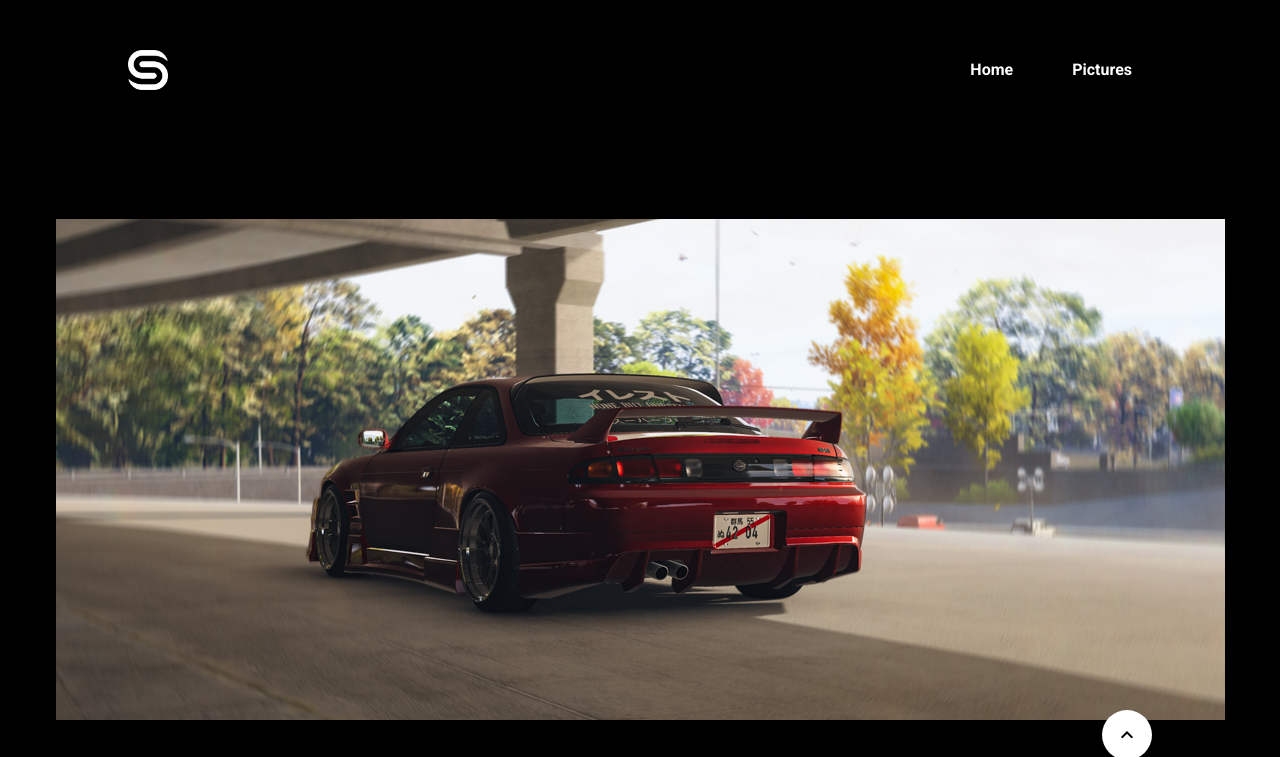
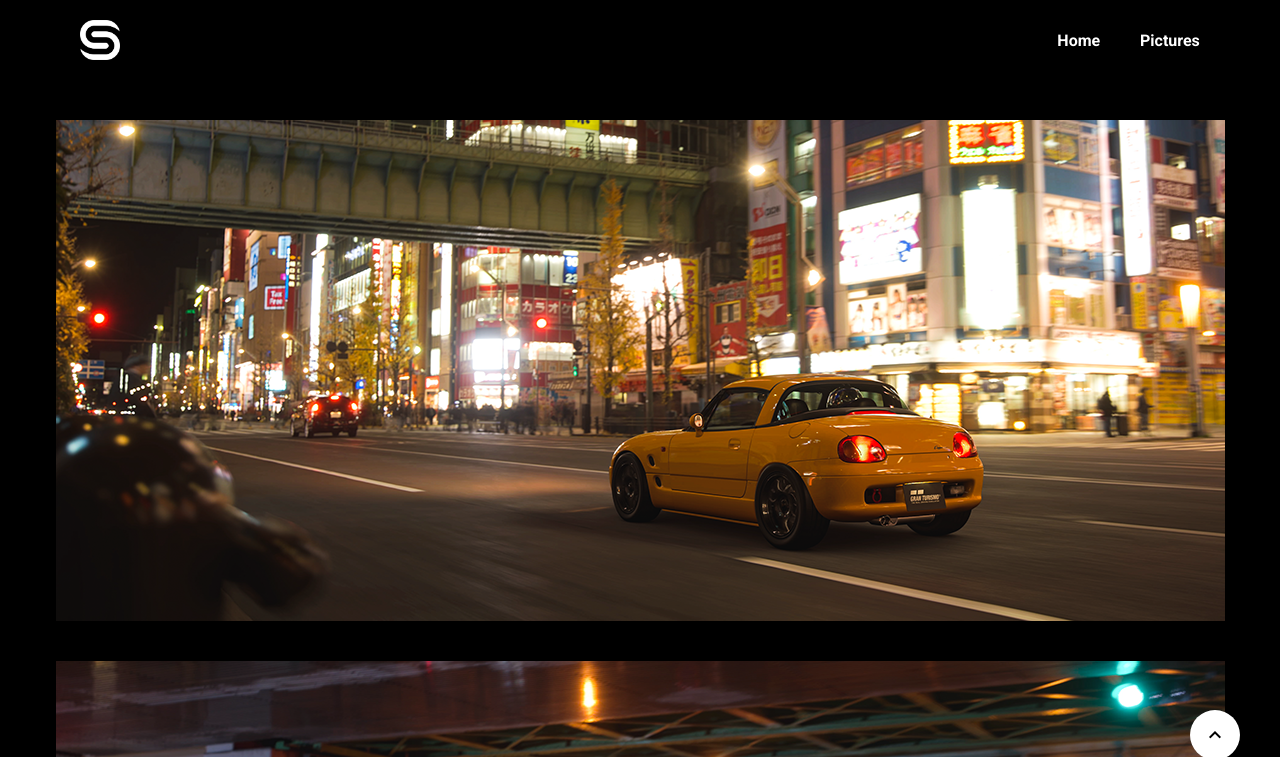
Before and after one commit to skinnzysan/photographyportfolio, a plain HTML site: page granturismo.html in a window 1280 px wide. Shown: the top 757 px of the page. Drawn offline with nearby package versions, Linux system fonts and the light colour scheme.

Commit message:
overall upgrade

```diff
--- a/pictures.html
+++ b/granturismo.html
@@ -1,7 +1,7 @@
 <!DOCTYPE html>
 <html>
   <head>
-    <title>Pictures</title>
+    <title>Gran Turismo</title>
     <link
       rel="stylesheet"
       href="https://fonts.googleapis.com/css2?family=Material+Symbols+Outlined:opsz,wght,FILL,GRAD@20..48,100..700,0..1,-50..200"
@@ -9,28 +9,24 @@
     <link rel="stylesheet" href="style/pictures.css" />
     <link rel="shortcut icon" type="image" href="pictures/logo/weblogo.png" />
   </head>
-  <body bgcolor="black">
+  <body>
     <div class="background">
-      <nav>
-        <img class="logo" src="pictures/logo/logo.png" alt="logo" />
+      <div class="nav">
+        <img class="logo" src="pictures/logo/logo.png" alt="logo" style="height: 40px; margin-left: 80px;"/>
         <ul class="nav_links">
-          <li><a href="index.html">Home</a></li>
-          <li><a href="pictures.html">Pictures</a></li>
+          <li><a href="index.html" class="textbutton">Home</a></li>
+          <li style="margin-left: 40px;">
+            <div class="dropdown">
+              <a class="dropdown-button">Pictures</a>
+              <div class="dropdown-menu">
+                <a href="needforspeed.html" class="textbutton">Need for Speed</a>
+                <a href="#" class="textbutton">Gran Turismo</a>
+              </div>
+            </div>
+          </li>
         </ul>
-      </nav>
+      </div>
       <div class="pictures">
-        <div>
-          <a href="pictures/fullsize/13.png"><img src="pictures/thumbnails/13.png" alt="13" /></a>
-        </div>
-        <div>
-          <a href="pictures/fullsize/12.png"><img src="pictures/thumbnails/12.png" alt="12" /></a>
-        </div>
-        <div>
-          <a href="pictures/fullsize/11.png"><img src="pictures/thumbnails/11.png" alt="11" /></a>
-        </div>
-        <div>
-          <a href="pictures/fullsize/10.png"><img src="pictures/thumbnails/10.png" alt="10" /></a>
-        </div>
         <div>
           <a href="pictures/fullsize/1.png"><img src="pictures/thumbnails/1.png" alt="1" /></a>
         </div>
@@ -58,9 +54,9 @@
         <div>
           <a href="pictures/fullsize/9.png"><img src="pictures/thumbnails/9.png" alt="9" /></a>
         </div>
-        <a class="goback" href="#"
-          ><span class="material-symbols-outlined"> expand_less </span></a
-        >
+        <a class="goback" href="#">
+          <span class="material-symbols-outlined"> expand_less </span>
+        </a>
       </div>
       <div class="footer"></div>
     </div>
--- a/style/home.css
+++ b/style/home.css
@@ -18,34 +18,77 @@
   height: 100vh;
 }
 
-nav {
+.nav {
+  height: 10vh;
+  width: 100vw;
   display: flex;
   align-items: center;
   justify-content: space-between;
-  padding-top: 40px;
-  padding-left: 10%;
-  padding-right: 10%;
 }
 
-.logo {
-  height: 40px;
+ul {
+  display: inline-flex;
+  list-style: none;
+  margin-right: 80px;
 }
 
-nav ul li {
-  list-style-type: none;
-  display: inline-block;
-  padding: 20px;
-}
-
-nav ul li a {
-  margin-left: 15px;
+a {
   font-family: "Roboto", sans-serif;
   font-weight: bold;
   text-decoration: none;
   color: white;
 }
 
-nav ul li a:hover {
+.textbutton:hover {
+  transition: .5s;
   color: red;
-  transition: 0.5s;
 }
+
+.dropdown {
+  color: black;
+  cursor: pointer;
+  position: relative;
+  text-align: center;
+  text-decoration: none;
+  z-index: 1;
+  transform: perspective(1000px);
+}
+
+.dropdown-menu {
+  list-style-type: none;
+  margin: 0;
+  padding: 0;
+  padding-top: 10px;
+  position: absolute;
+  left: -60px;
+  opacity: 0;
+  text-align: right;
+  top: 0;
+  visibility: hidden;
+  z-index: -99999;
+  min-width: 120px;
+}
+
+.dropdown-menu li:first-child {
+  cursor: default;
+}
+
+.dropdown-menu a {
+  color: white;
+  display: inline-block;
+  width: 100%;
+  text-decoration: none;
+  -webkit-transition: all 1s;
+  transition: all 1s;
+  padding-bottom: 5px;
+}
+
+.dropdown:hover .dropdown-menu {
+  opacity: 1;
+  visibility: visible;
+  top: 100%;
+  width: 100%;
+  -webkit-transition: all .5s, background, 2s .5s linear;
+  transition: all .5s, background 2s .5s linear;
+
+}
--- a/style/pictures.css
+++ b/style/pictures.css
@@ -7,55 +7,92 @@
 }
 
 .background {
-
+  background-color: black;
   background-size: cover;
   background-position: center;
-  height: 100vh;
+  height: auto;
 }
 
-nav {
+.nav {
+  height: 10vh;
+  width: 100vw;
   display: flex;
   align-items: center;
   justify-content: space-between;
-  padding-top: 40px;
-  padding-left: 10%;
-  padding-right: 10%;
 }
 
-.logo {
-  height: 40px;
+ul {
+  display: inline-flex;
+  list-style: none;
+  margin-right: 80px;
 }
 
-nav ul li {
-  list-style-type: none;
-  display: inline-block;
-  padding: 20px;
-}
-
-nav ul li a {
-  margin-left: 15px;
+a {
   font-family: "Roboto", sans-serif;
   font-weight: bold;
   text-decoration: none;
   color: white;
 }
 
-nav ul li a:hover {
+.textbutton:hover {
+  transition: .5s;
   color: red;
-  transition: 0.5s;
+}
+
+.dropdown {
+  color: black;
+  cursor: pointer;
+  position: relative;
+  text-align: center;
+  text-decoration: none;
+  z-index: 1;
+  transform: perspective(1000px);
+}
+
+.dropdown-menu {
+  list-style-type: none;
+  margin: 0;
+  padding: 0;
+  padding-top: 10px;
+  position: absolute;
+  left: -60px;
+  opacity: 0;
+  text-align: right;
+  top: 0;
+  visibility: hidden;
+  z-index: -99999;
+  min-width: 120px;
+}
+
+.dropdown-menu li:first-child {
+  cursor: default;
+}
+
+.dropdown-menu a {
+  color: white;
+  display: inline-block;
+  width: 100%;
+  text-decoration: none;
+  -webkit-transition: all 1s;
+  transition: all 1s;
+  padding-bottom: 5px;
+}
+
+.dropdown:hover .dropdown-menu {
+  opacity: 1;
+  visibility: visible;
+  top: 100%;
+  width: 100%;
+  -webkit-transition: all .5s, background, 2s .5s linear;
+  transition: all .5s, background 2s .5s linear;
+
 }
 
 .pictures {
-  height: auto;
   display: flex;
   flex-direction: column;
-  align-self: center;
   align-items: center;
-  padding-top: 80px;
-  padding-left: 10%;
-  padding-right: 10%;
-  font-family: "Roboto", sans-serif;
-  color: white;
+  justify-content: center;
 }
 
 div.pictures div {
@@ -87,7 +124,7 @@ div.pictures img:hover {
 .goback {
   position: fixed;
   bottom: 40px;
-  right: 10%;
+  right: 40px;
   background: white;
   height: 50px;
   width: 50px;
```
Also changed, not shown: index.html (+13 -5 lines), needforspeed.html (added, +49 -0 lines).
